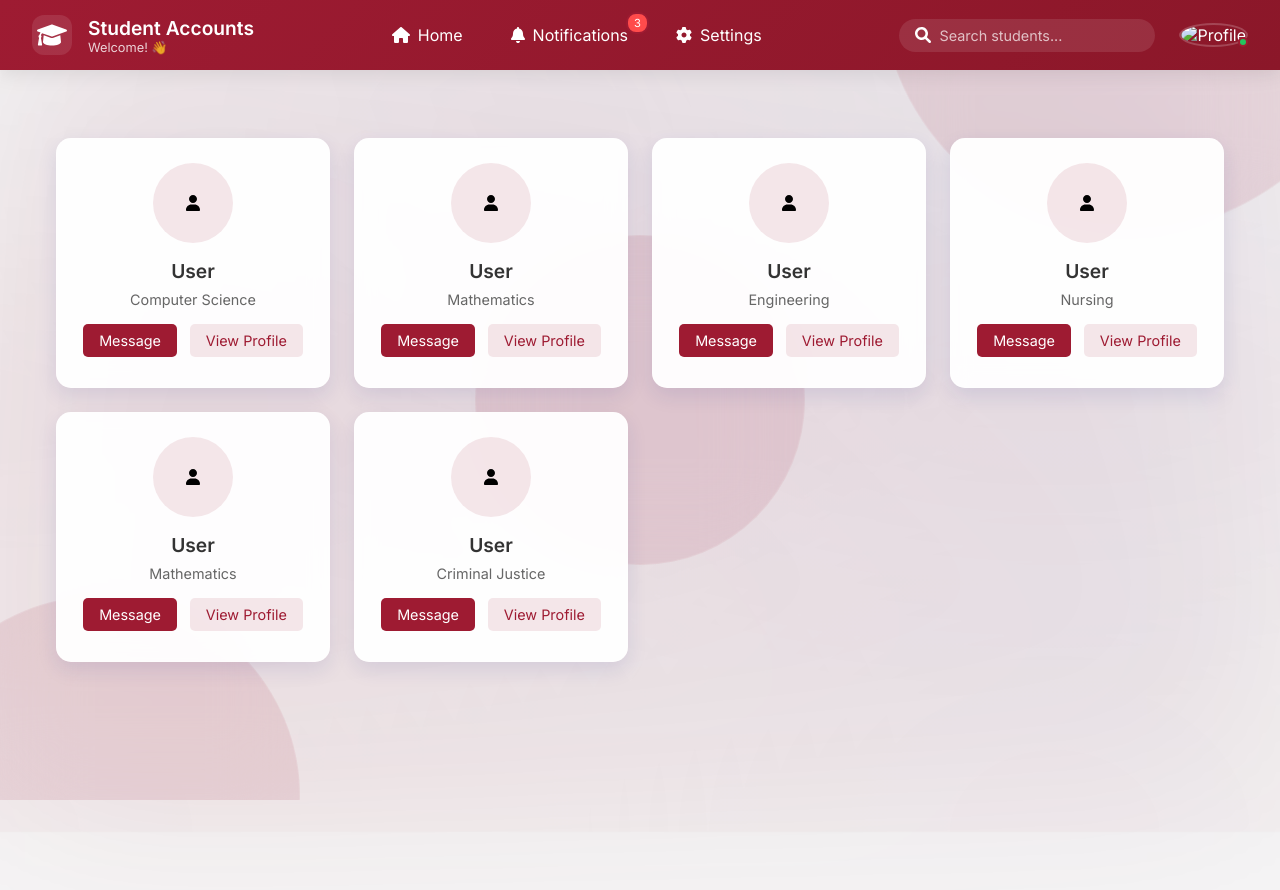
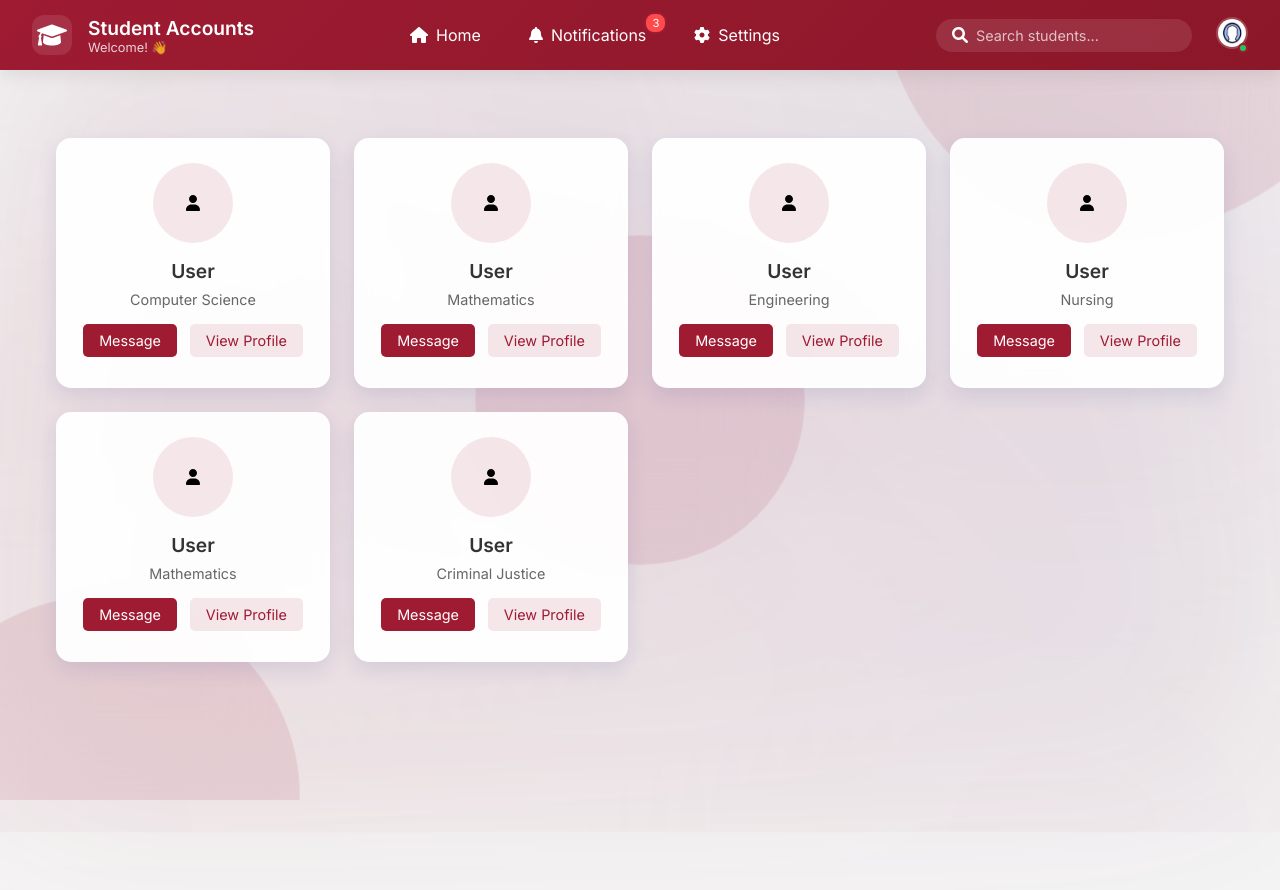
Before and after one commit to EstherC991/studybuddy, a plain HTML site: page studentsaccounts.html in a window 1280 px wide. Drawn offline with Linux system fonts and the light colour scheme.

Commit message:
Update studentsaccounts.html

```diff
--- a/studentsaccounts.html
+++ b/studentsaccounts.html
@@ -65,7 +65,7 @@
                     <input type="text" placeholder="Search students...">
                 </div>
                 <div class="user-profile">
-                    <img src="images/ucnjprofile.jpg" alt="Profile" class="profile-pic">
+                    <img src="ucnjprofile.jpg" alt="Profile" class="profile-pic">
                     <span class="online-dot"></span>
                 </div>
             </div>
```
